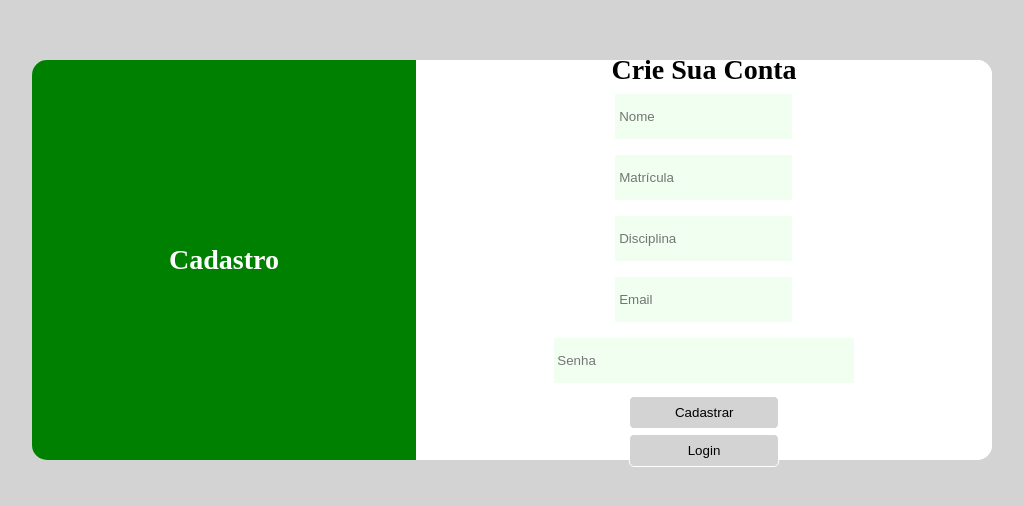
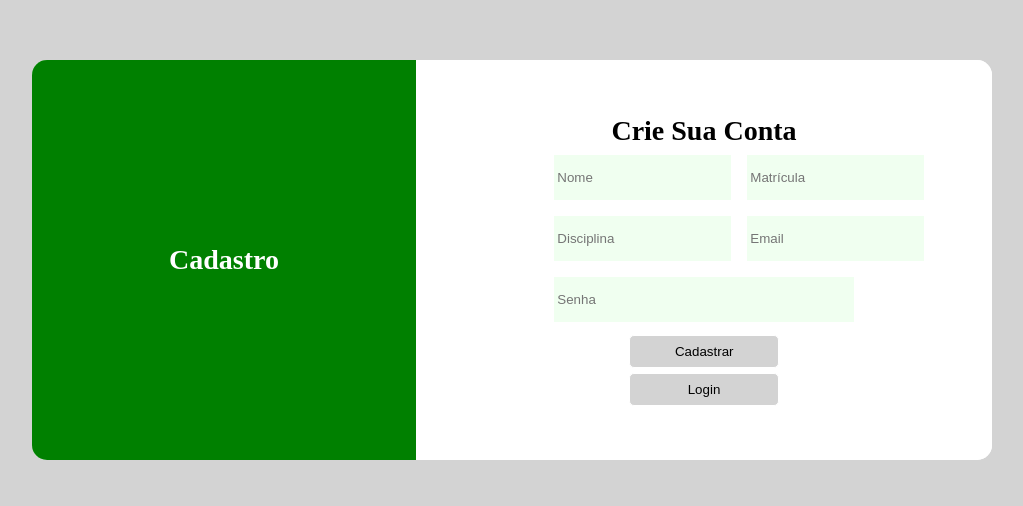
Before and after one commit to daniel-dantas/SistmaDeReserva, a plain HTML site: page html/index.html in a window 1280 px wide. Shown: the part 140-646 px from the top of the page, without its empty margins (128-1151 px from the left). Drawn offline with nearby package versions, Linux system fonts and the light colour scheme.

Commit message:
corrigindo bug no estilo da tela de cadastro

```diff
--- a/html/style.css
+++ b/html/style.css
@@ -82,7 +82,19 @@
     width: 55%;
     text-align: center;
 }
+.formcadastro{
+    display: flex;
+    flex-direction: row;
+    width: 55%;
+    text-align: center;
+}
 .form input{
+    height: 45px;
+    border: none;
+    background-color: honeydew;
+    margin: 8px;
+}
+.formcadastro input{
     height: 45px;
     border: none;
     background-color: honeydew;
```
